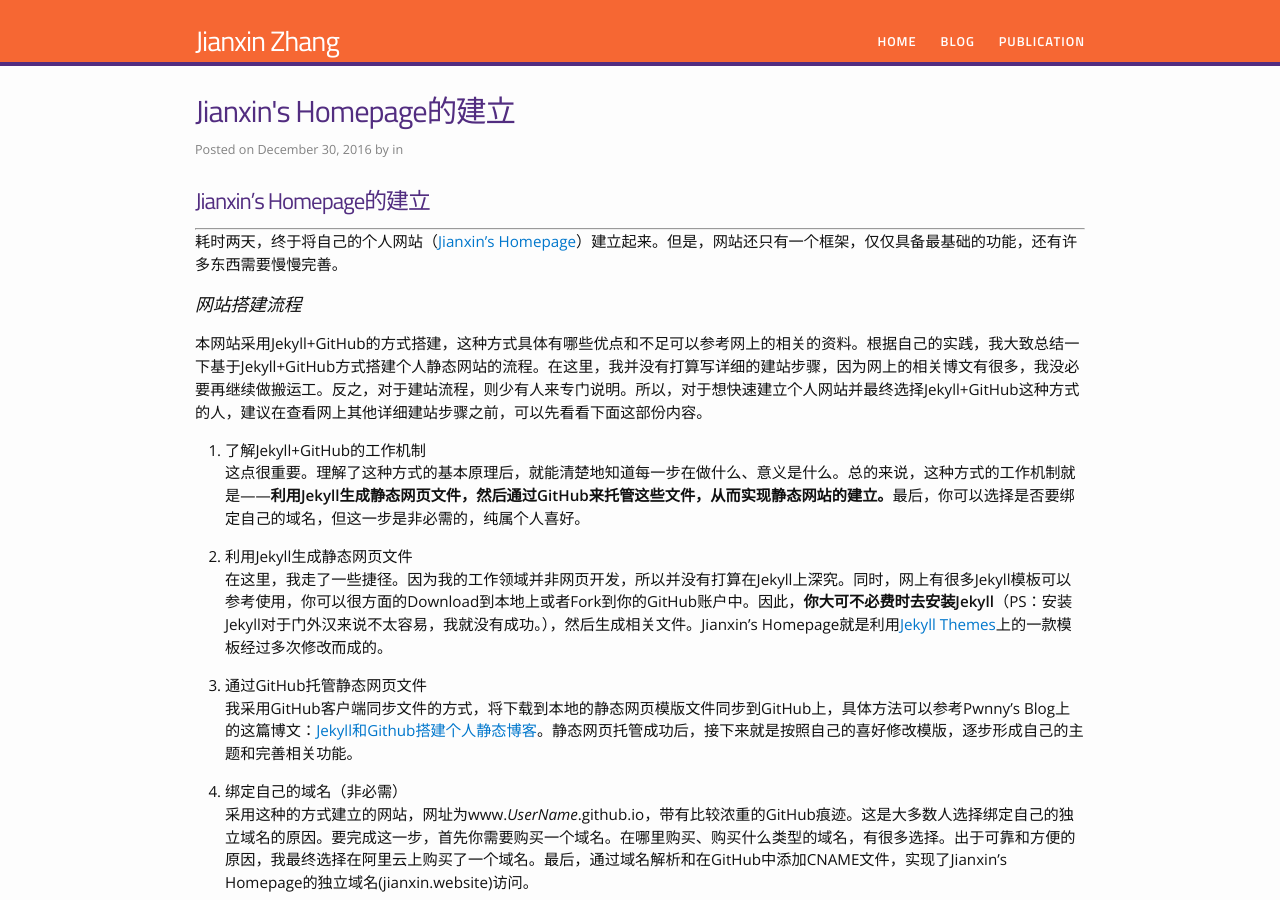
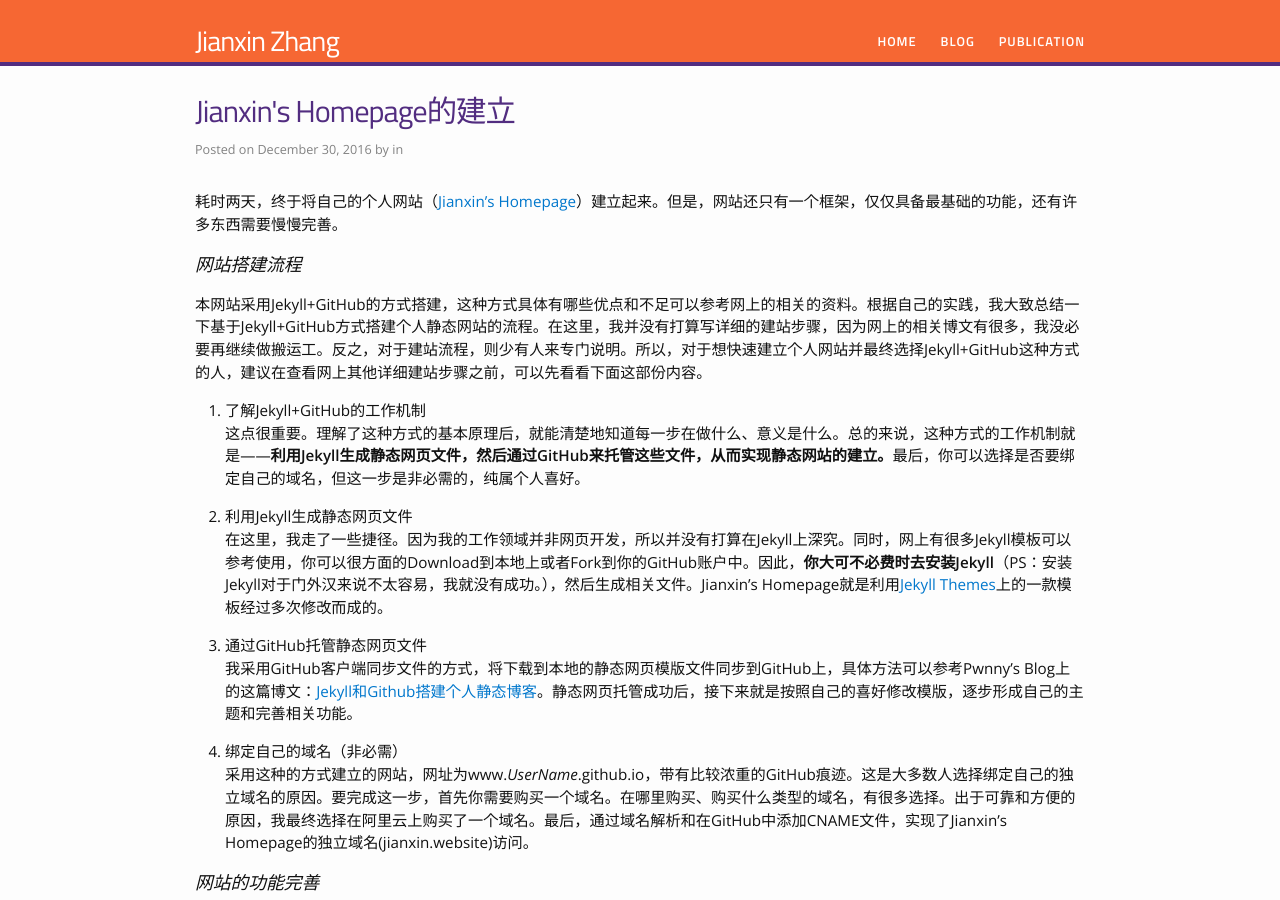
Before and after one commit to 0ZJX0/0ZJX0.github.io, a Jekyll site: the page built from _posts/2016-12-30-Jianxin's-Homepage的建立.markdown, in a window 1280 px wide and 900 px high. Built offline with Jekyll 4.4.1, drawn with Linux system fonts in a browser that asks for light colours; our own code applies the rules of GitHub Pages for plain Markdown files.

Commit message:
Update 2016-12-30-Jianxin's-Homepage的建立.markdown

```diff
--- a/_posts/2016-12-30-Jianxin's-Homepage的建立.markdown
+++ b/_posts/2016-12-30-Jianxin's-Homepage的建立.markdown
@@ -1,5 +1,4 @@
-# Jianxin's Homepage的建立
-***
+
 耗时两天，终于将自己的个人网站（[Jianxin's Homepage](www.jianxin.website)）建立起来。但是，网站还只有一个框架，仅仅具备最基础的功能，还有许多东西需要慢慢完善。
 
 ### 网站搭建流程
```
